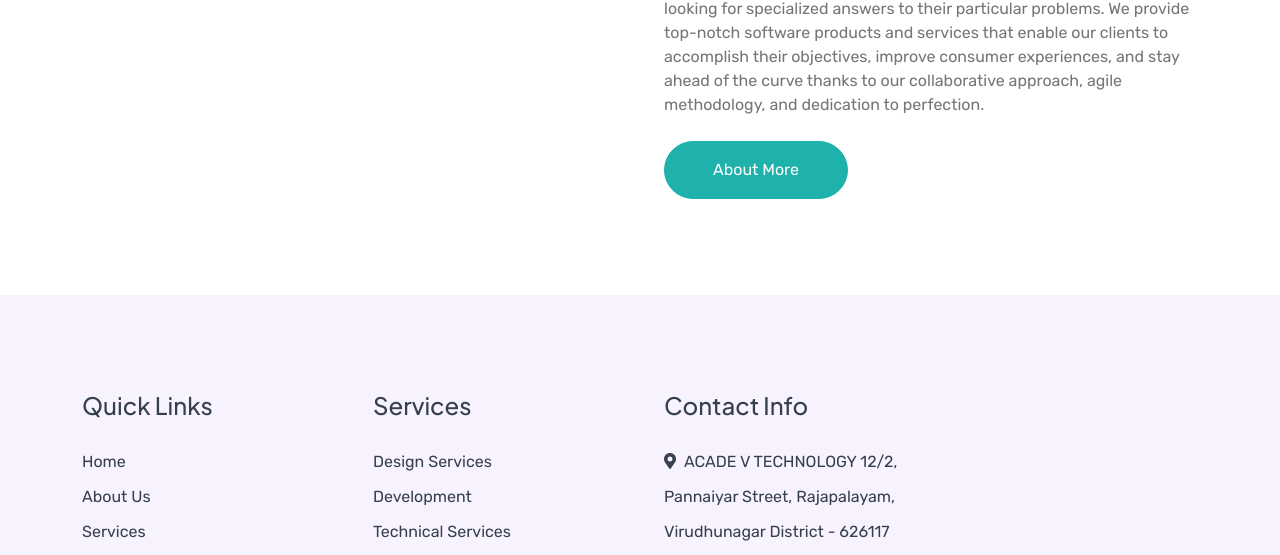
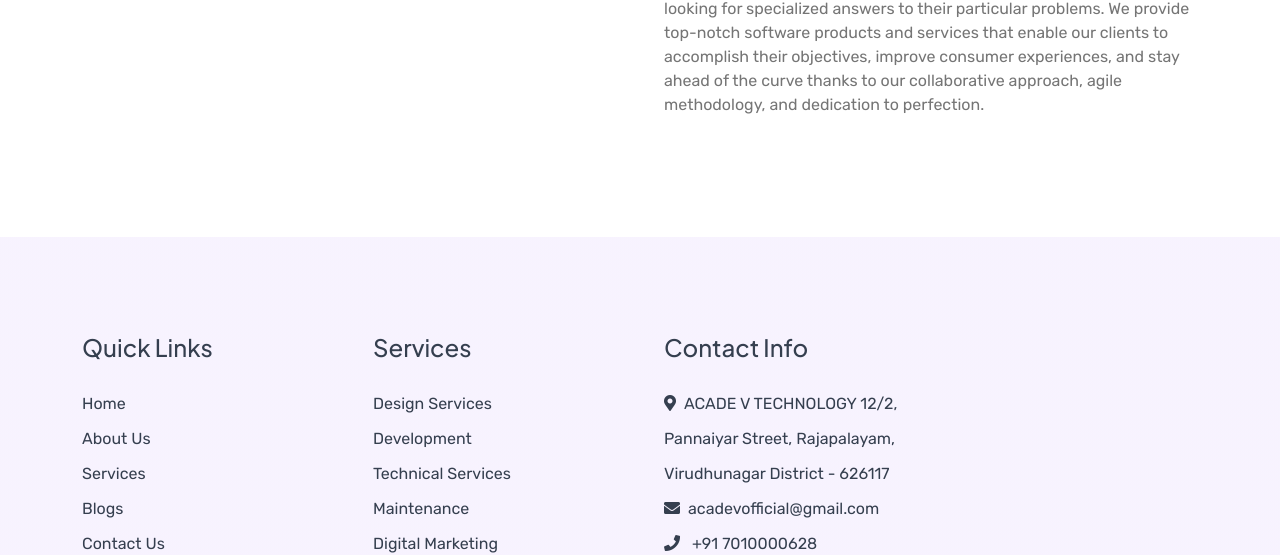
Before and after one commit to acadevtech/AcadeVTechnology, a plain HTML site: page about.html in a window 1280 px wide. Shown: the part 1791-2346 px from the top of the page. Drawn offline with nearby package versions, Linux system fonts and the light colour scheme.

Commit message:
Update about.html

```diff
--- a/about.html
+++ b/about.html
@@ -147,7 +147,7 @@
                                         and stay ahead of the curve thanks to our collaborative approach, agile methodology, and dedication to perfection.</p>
 
 
-                        <a href="#" class="btn btn-primary rounded-pill py-3 px-5">About More</a>
+
                     </div>
                 </div>
             </div>
```
